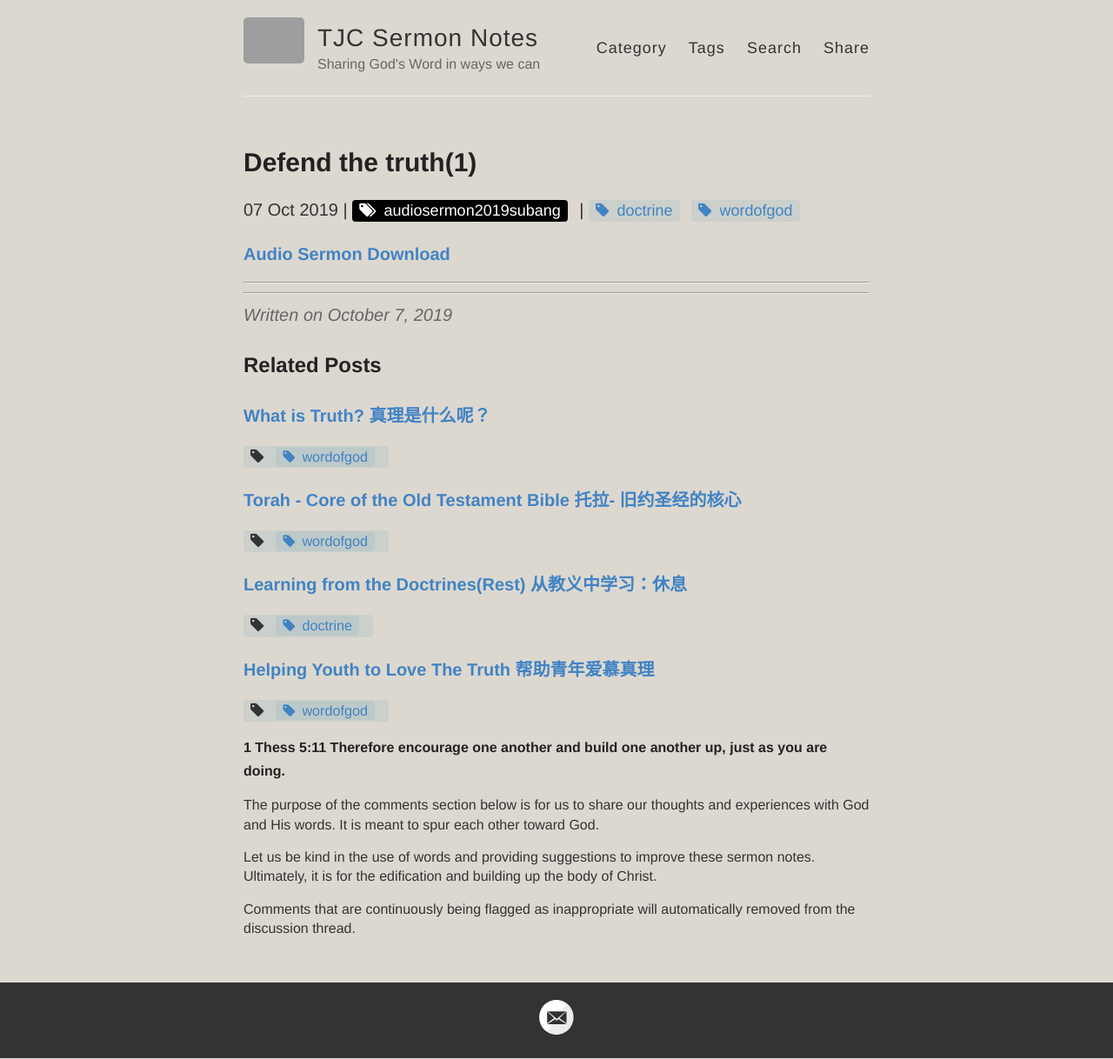
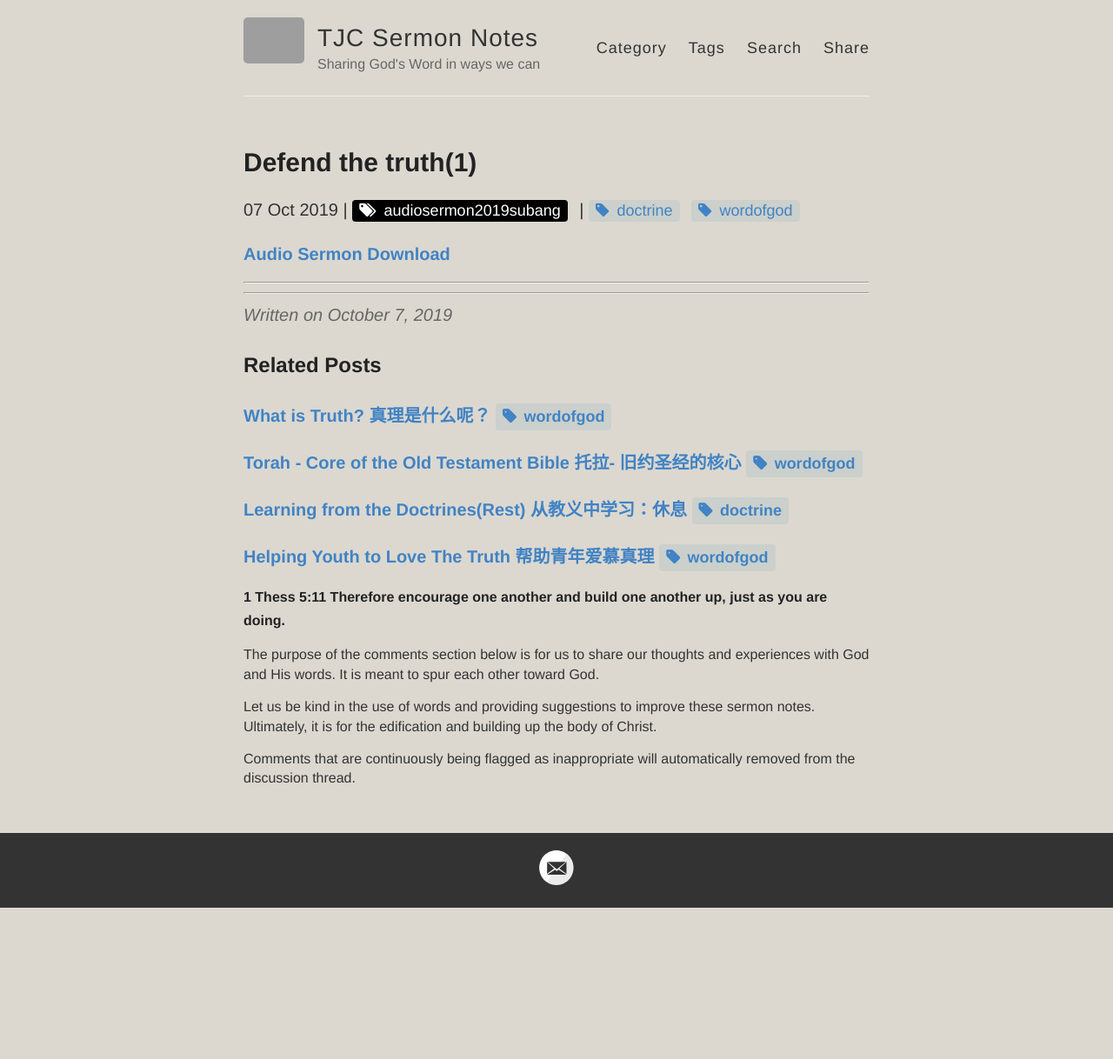
Before and after one commit to catchupTJC/catchuptjc.github.io, a Jekyll site: the page built from _posts/2019-10-07-Defend the truth(1) .md, in a window 1280 px wide. Shown: the whole page at 87% size. Built offline with Jekyll 4.4.1, drawn with Linux system fonts in a browser that asks for light colours; nearby versions of some CDN libraries; comment, search, counter and statistics services are not loaded; after the commit the page ends 1045 px from its top, so only the background shows below that; grey boxes are pictures that could not be loaded.

Commit message:
Update post.html

```diff
--- a/_layouts/post.html
+++ b/_layouts/post.html
@@ -56,7 +56,7 @@
 
     {% if sameTagCount >= minCommonTags %}
       <div>
-        <h5><a href="{{ site.baseurl }}{{ post.url }}">{{ post.title }}</a></h5><r class="post-tag">{{ commonTags }}</r>
+        <h5><a href="{{ site.baseurl }}{{ post.url }}">{{ post.title }}{{ commonTags }}</a></h5>
       </div>
       {% assign maxRelatedCounter = maxRelatedCounter | plus: 1 %}
       {% if maxRelatedCounter >= maxRelated %}
@@ -64,9 +64,8 @@
       {% endif %}
     {% endif %}
   {% endfor %}
+</div>
 
-
-</div>
 	<font size="3">
   	<h6>1 Thess 5:11 Therefore encourage one another and build one another up, just as you are doing.</h6>
 	<p>The purpose of the comments section below is for us to share our thoughts and experiences with God and His words. It is meant to spur each other toward God. </p>
```
